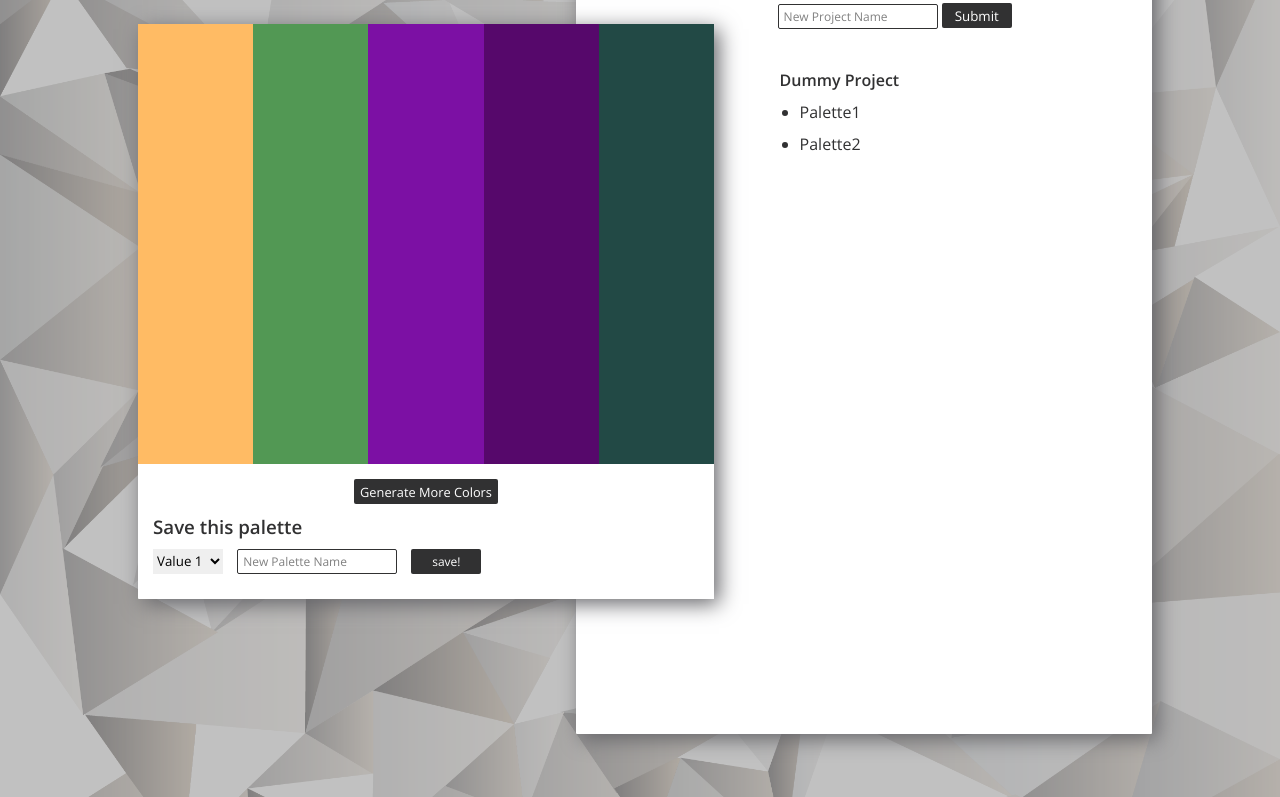
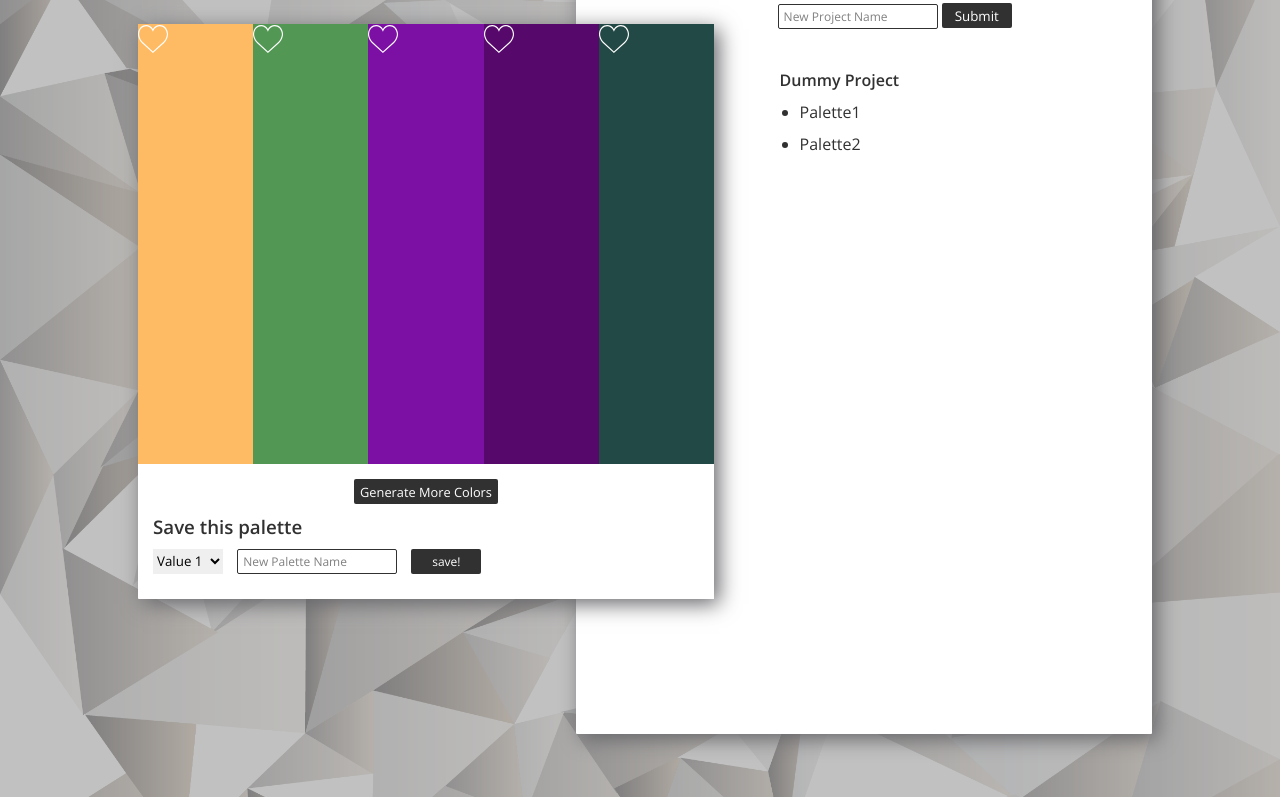
Before and after one commit to turingschool-examples/b3-fetch-intro-server, a plain HTML site: page public/index.html in a window 1280 px wide. Shown: the part 66-863 px from the top of the page. Drawn offline with nearby package versions, Linux system fonts and the light colour scheme.

Commit message:
Add icons for color palette

```diff
--- a/public/css/styles.css
+++ b/public/css/styles.css
@@ -126,9 +126,27 @@ li {
   margin-bottom: 15px;
 }
 
-.colors div {
+.color {
   width: 20%;
   height: 55vh;
+}
+
+.empty-heart-icon {
+  background-image: url(../../assets/empty-heart.svg);
+  background-position: bottom;
+  background-size: contain;
+  background-repeat: no-repeat;
+  height: 30px;
+  width: 30px;
+}
+
+.full-heart-icon {
+  background-image: url(../../assets/full-heart.svg);
+  background-position: bottom;
+  background-size: contain;
+  background-repeat: no-repeat;
+  height: 30px;
+  width: 30px;
 }
 
 .save-palette {
--- a/public/index.html
+++ b/public/index.html
@@ -18,11 +18,31 @@
         <section class="main-left">
           <article class="pick-palette">
             <section class="colors">
-              <div class="color color1"></div>
-              <div class="color color2"></div>
-              <div class="color color3"></div>
-              <div class="color color4"></div>
-              <div class="color color5"></div>
+              <div class="color color1">
+                <div class="empty-heart-icon">
+
+                </div>
+              </div>
+              <div class="color color2">
+                <div class="empty-heart-icon">
+
+                </div>
+              </div>
+              <div class="color color3">
+                <div class="empty-heart-icon">
+
+                </div>
+              </div>
+              <div class="color color4">
+                <div class="empty-heart-icon">
+
+                </div>
+              </div>
+              <div class="color color5">
+                <div class="empty-heart-icon">
+
+                </div>
+              </div>
             </section>
             <button type="button" name="generate" class="generate-btn">
               Generate More Colors
```
Also changed, not shown: assets/empty-heart.svg (added), assets/full-heart.svg (added), assets/locked.svg (added), assets/unlocked.svg (added).
